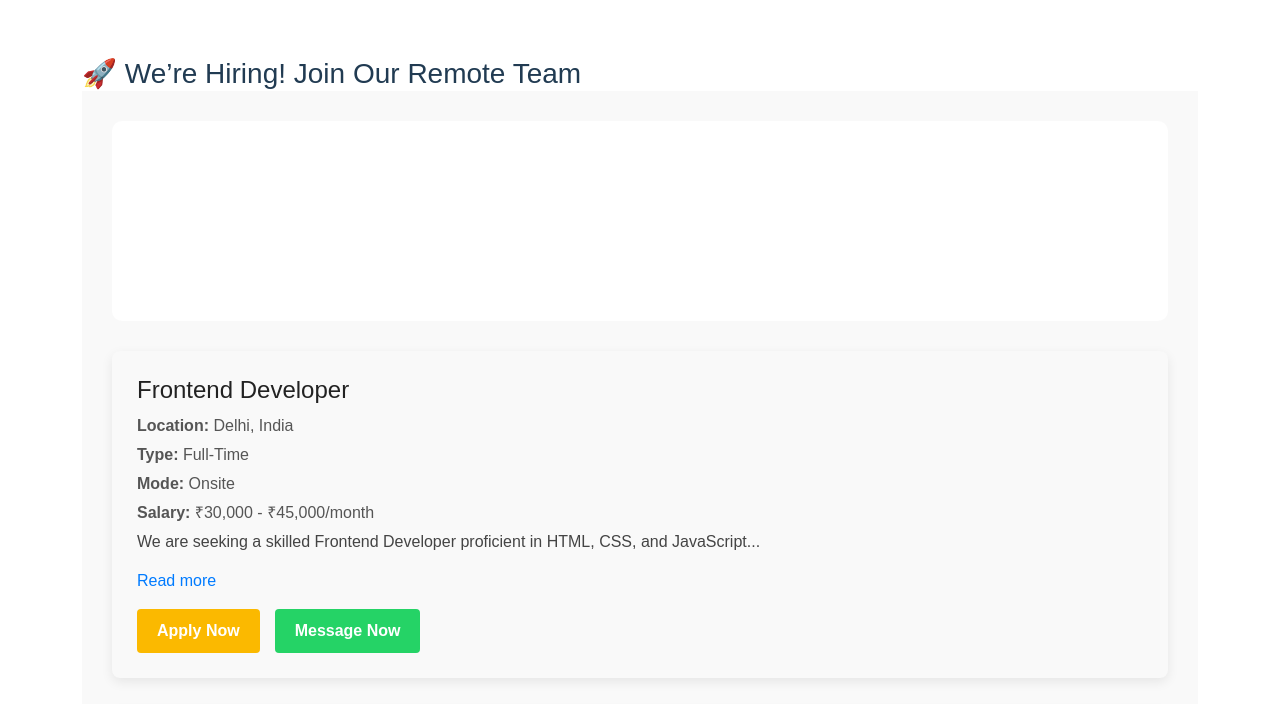
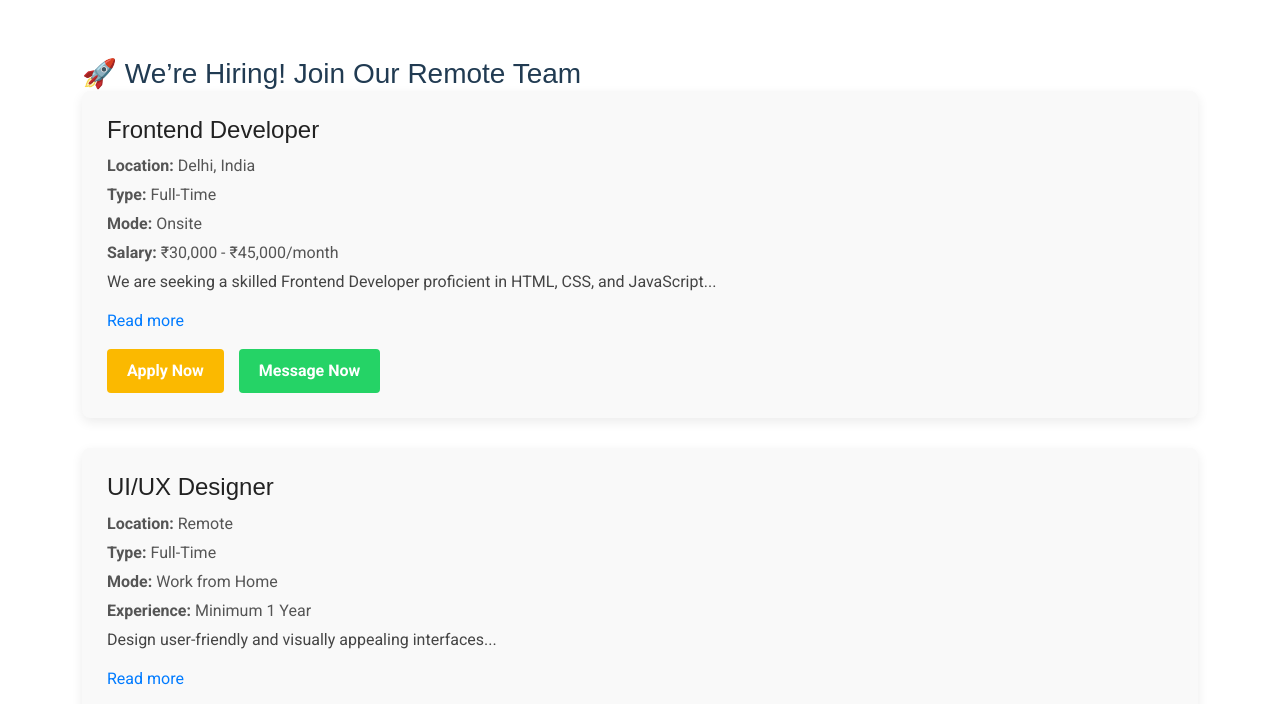
Before and after one commit to Prince364133/sst, a plain HTML site: page career.html in a window 1280 px wide. Shown: the part 83-787 px from the top of the page. Drawn offline with Linux system fonts and the light colour scheme.

Commit message:
Update career.html

```diff
--- a/career.html
+++ b/career.html
@@ -150,15 +150,7 @@
   <main class="main" style="margin-top: 80px;">
     <section class="career-section">
 
-      <div class="container"><h1 style="margin: 0; font-size: 28px;">🚀 We’re Hiring! Join Our Remote Team</h1> <!--ggggggggggggggggggggggggggggggggggggggggggggggggggggggggggggggggggg -->
-       <section class="hiring-section" style="padding: 30px; background: #f9f9f9; font-family: Arial, sans-serif;">
-  <div style="background: white; color: #fff; padding: 20px; border-radius: 10px; margin-bottom: 30px;">
-
-    <p><strong>Company:</strong> Soft Skill Technology (SST)</p>
-    <p><strong>Work Location:</strong> Remote</p>
-    <p><strong>Open Positions:</strong> 4</p>
-    <p><strong>Experience Required:</strong> Minimum 1 year</p>
-  </div>
+      <div class="container"><h1 style="margin: 0; font-size: 28px;">🚀 We’re Hiring! Join Our Remote Team</h1>
         <div class="job-listings">  <!--ggggggggggggggggggggggggggggggggggggggggggggggggggggggggggggggggggg -->
 
 
```
